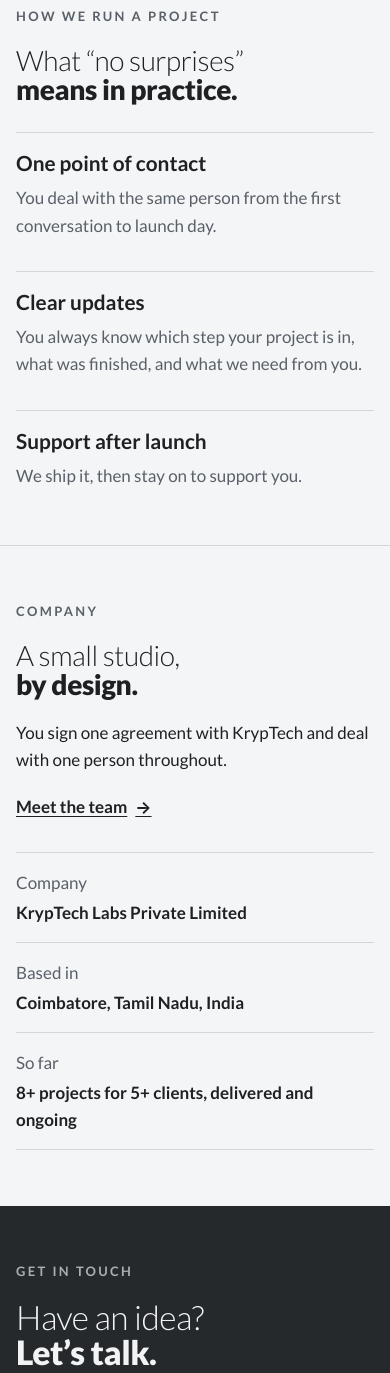
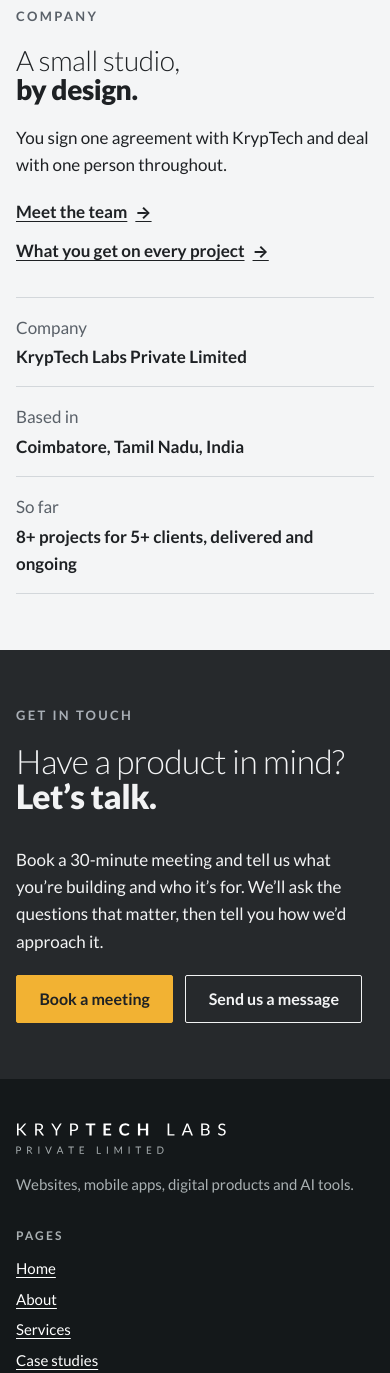
Before and after one commit to kryptechlabs/kryptechlabs.github.io, a plain HTML site: page about.html in a window 390 px wide. Shown: the part 1220-2593 px from the top of the page. Drawn offline with Linux system fonts and the light colour scheme.

Commit message:
One closing section, no repeated blocks, Services links to case studies
- Every page that had 'Have an idea? / Start a project' now ends with the
  case studies' 'Have a product in mind? / Book a meeting' section; the
  home hero button is 'Book a meeting' too.
- Home: remove 'How we work' and 'Our mission' (they live on Services and
  About); link to them instead.
- About: remove 'How we run a project' (same as Services' 'On every
  project'); link to it instead.
- Services: anchors #how-we-work and #on-every-project; Mobile apps lists
  the Linguistic and Family Asset Tracker case studies.

Co-Authored-By: Claude Opus 5.5 <noreply@anthropic.com>
Claude-Session: https://claude.ai/code/session_01RKP8jmBuSBFAiZEBpsL2s1

```diff
--- a/about.html
+++ b/about.html
@@ -72,26 +72,12 @@
 
 <section class="band band--rule">
   <div class="wrap sec">
-    <p class="label">How we run a project</p>
-    <div class="sec__body">
-      <h2 class="display display--md">What &ldquo;no surprises&rdquo; <strong>means in practice.</strong></h2>
-      <div class="trio">
-        <div><h3 class="h3">One point of contact</h3><p>You deal with the same person from the first conversation to launch day.</p></div>
-        <div><h3 class="h3">Clear updates</h3><p>You always know which step your project is in, what was finished, and what we need from you.</p></div>
-        <div><h3 class="h3">Support after launch</h3><p>We ship it, then stay on to support you.</p></div>
-      </div>
-    </div>
-  </div>
-</section>
-
-<section class="band band--rule">
-  <div class="wrap sec">
     <p class="label">Company</p>
     <div class="split">
       <div class="stack">
         <h2 class="display display--md">A small studio, <strong>by design.</strong></h2>
         <p class="prose">You sign one agreement with KrypTech and deal with one person throughout.</p>
-        <a class="arrow-link" href="team.html">Meet the team</a>
+        <span class="links-row"><a class="arrow-link" href="team.html">Meet the team</a><a class="arrow-link" href="services.html#on-every-project">What you get on every project</a></span>
       </div>
       <dl class="facts">
         <div><dt>Company</dt><dd>KrypTech Labs Private Limited</dd></div>
@@ -106,17 +92,18 @@
   <div class="wrap sec">
     <p class="label">Get in touch</p>
     <div class="cta">
-      <h2 class="display display--lg">Have an idea? <strong>Let&rsquo;s talk.</strong></h2>
+      <h2 class="display display--lg">Have a product in mind? <strong>Let&rsquo;s talk.</strong></h2>
       <div class="cta__side">
-        <p>Book a 30-minute call and tell us what you&rsquo;re trying to build. Prefer to write first? Send us a message.</p>
+        <p>Book a 30-minute meeting and tell us what you&rsquo;re building and who it&rsquo;s for. We&rsquo;ll ask the questions that matter, then tell you how we&rsquo;d approach it.</p>
         <div class="btn-row">
-          <a class="btn btn--primary" href="https://cal.com/kryptech-labs/30min?user=kryptech-labs&amp;overlayCalendar=true" target="_blank" rel="noopener">Start a project<span class="vh"> (books a 30-minute call, opens in a new tab)</span></a>
+          <a class="btn btn--primary" href="https://cal.com/kryptech-labs/30min?user=kryptech-labs&amp;overlayCalendar=true" target="_blank" rel="noopener">Book a meeting<span class="vh"> (opens the booking page in a new tab)</span></a>
           <a class="btn" href="contact.html">Send us a message</a>
         </div>
       </div>
     </div>
   </div>
 </section>
+
 </main>
 <footer class="site-foot on-brand">
   <div class="wrap">
--- a/assets/styles.css
+++ b/assets/styles.css
@@ -373,6 +373,8 @@ a.row:hover .h3 { text-decoration: underline; text-decoration-thickness: 2px; }
 .shot figcaption { font-size: 0.9375rem; line-height: 1.45; color: var(--muted); }
 
 .case { scroll-margin-top: 6rem; }
+section[id] { scroll-margin-top: 5.5rem; }
+.links-row { display: flex; flex-wrap: wrap; gap: 0.75rem 2rem; }
 .chip.chip--status { background: var(--accent); border-color: var(--accent); color: var(--accent-fg); }
 .case__head { display: grid; gap: 1.25rem; justify-items: start; }
 .chips { display: flex; flex-wrap: wrap; gap: 0.5rem; }
```
Also changed, not shown: case-studies.html (+4 -3 lines), faq.html (+4 -3 lines), index.html (+7 -32 lines), services.html (+7 -5 lines), team.html (+4 -3 lines).
